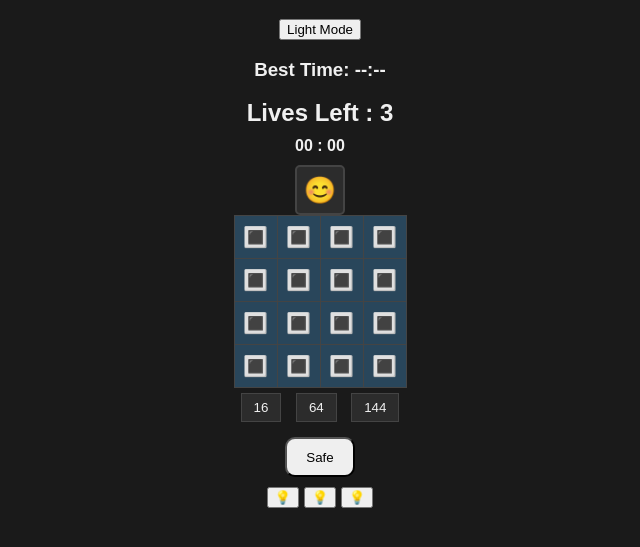
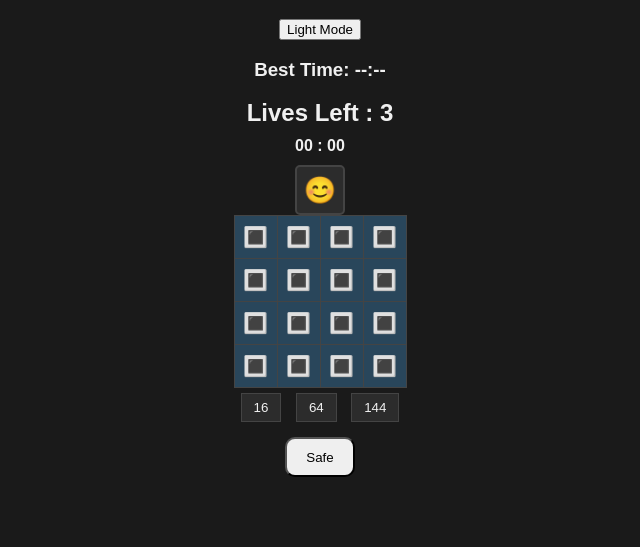
Before and after one commit to Alon3110/Sprint1-MineSweeper, a plain HTML site: page index.html in a window 1280 px wide. Shown: the part 81-628 px from the top of the page, without its empty margins (320-960 px from the left). Drawn offline with Linux system fonts and the light colour scheme.

Commit message:
Add files via upload

```diff
--- a/index.html
+++ b/index.html
@@ -42,11 +42,11 @@
     <div class="safe">
         <button onclick="safeClick()">Safe</button>
     </div>
-    <div class="hint">
+    <!-- <div class="hint">
         <button onclick="checkHintMode(this)">💡</button>
         <button onclick="checkHintMode(this)">💡</button>
         <button onclick="checkHintMode(this)">💡</button>
-    </div>
+    </div> -->
 
     <div class="modal">
         <h2>Game Over</h2>
```
